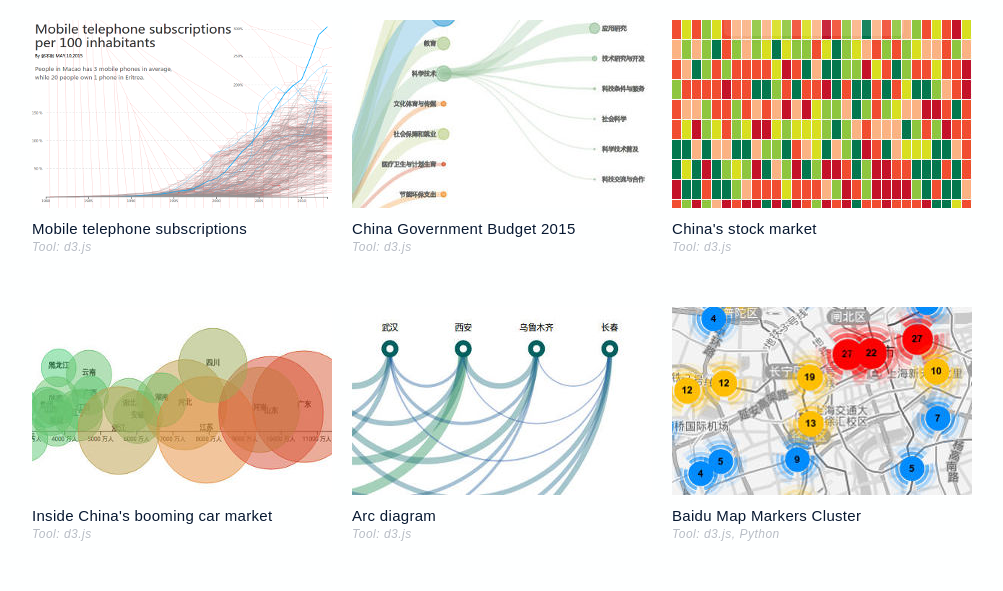
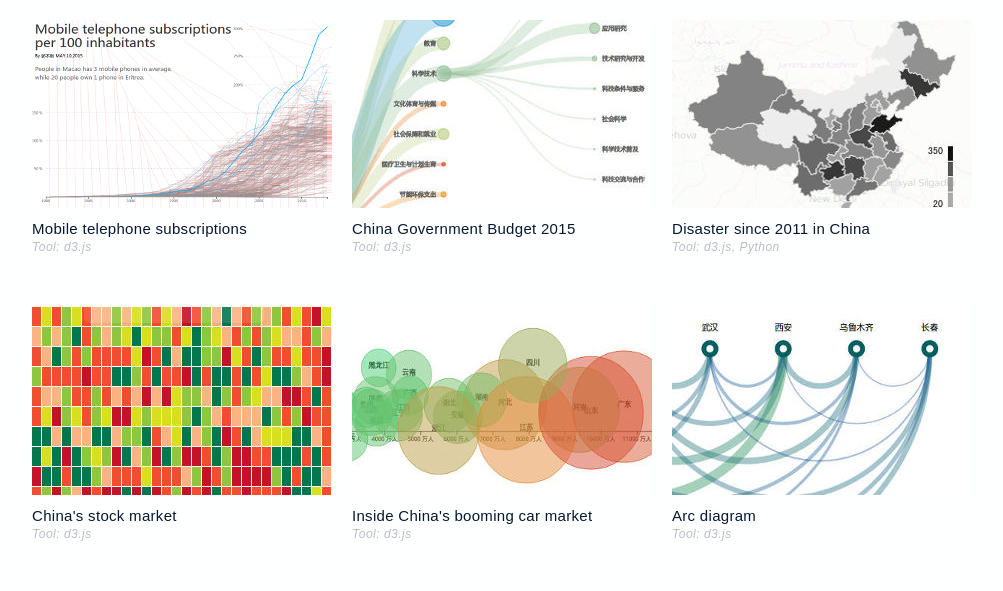
Before and after one commit to guoweish/guoweish.github.io, a plain HTML site: page index.html in a window 1280 px wide. Shown: the part 159-750 px from the top of the page, without its empty margins (138-1141 px from the left). Drawn offline with Linux system fonts and the light colour scheme.

Commit message:
add disaster project to index page

```diff
--- a/index.html
+++ b/index.html
@@ -31,6 +31,8 @@
                     <a class="workthumb g320" href="work-mobile.html"><img src="image/work/work-mobile.png"><div class="workname">Mobile telephone subscriptions</div><div class="worktype">Tool: d3.js</div></a>
 
                     <a class="workthumb g320" href="work-tree.html"><img src="image/work/work-tree.jpg"><div class="workname">China Government Budget 2015</div><div class="worktype">Tool: d3.js</div></a>
+
+                    <a class="workthumb g320" href="projects/disaster/disaster.html"><img src="image/work/project-disaster.jpg"><div class="workname">Disaster since 2011 in China</div><div class="worktype">Tool: d3.js, Python</div></a>
 
                     <a class="workthumb g320" href="work-stock.html"><img src="image/work/work-stock.jpg"><div class="workname">China's stock market</div><div class="worktype">Tool: d3.js</div></a>
 
```
Also changed, not shown: image/work/project-disaster.jpg (added).
